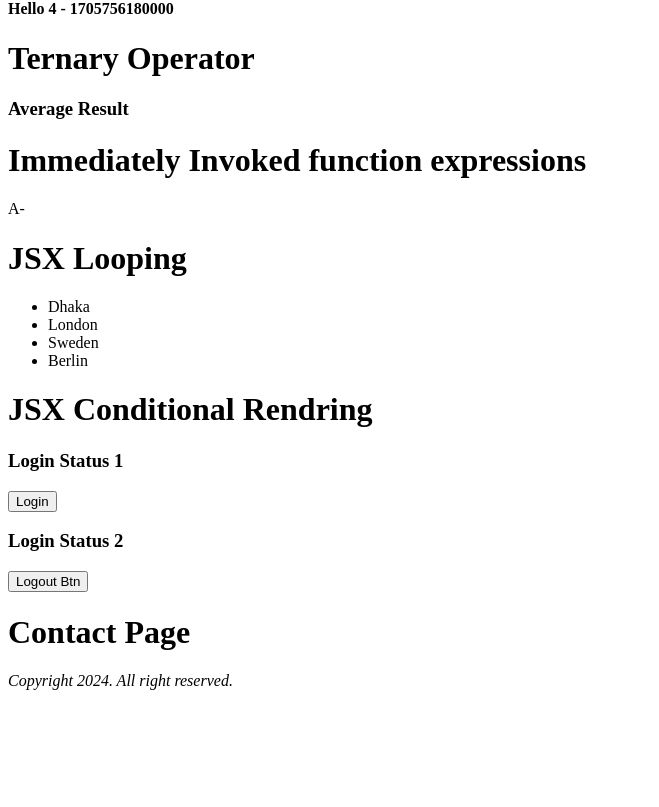
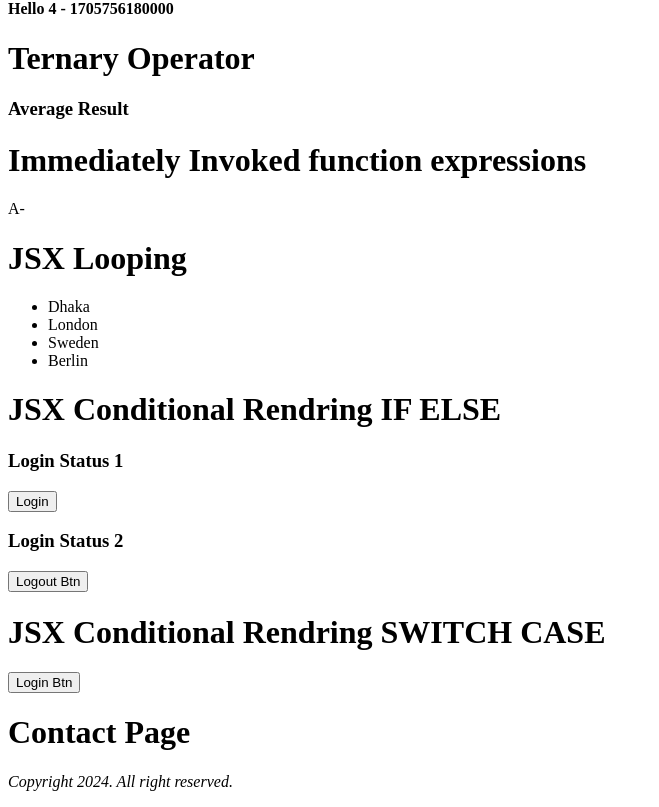
Before and after one commit to megadevlabs/vite-project, a React (Vite) app: page / in a window 1280 px wide. Shown: the part 1178-1985 px from the top of the page, without its empty margins (0-659 px from the left). Before the commit the page ends 1884 px from the top, so only its background shows below. Built offline with nearby package versions, Linux system fonts and the light colour scheme.

Commit message:
Commit for JSX Conditional Rendering using SWITCH CASE

```diff
--- a/src/component/About.jsx
+++ b/src/component/About.jsx
@@ -10,6 +10,18 @@ const About = () => {
       return <button>Login Btn</button>;
     }
   };
+
+  const renderSwitch = status => {
+    switch (status) {
+      case true:
+        return <button>Logout Btn</button>;
+      case false:
+        return <button>Login Btn</button>;
+      default:
+        return null;
+    }
+  };
+
   return (
     <div>
       <h1> Hello 1</h1>
@@ -44,7 +56,7 @@ const About = () => {
         })}
       </ul>
 
-      <h1>JSX Conditional Rendring</h1>
+      <h1>JSX Conditional Rendring IF ELSE</h1>
       {/* Method 1 */}
       <h3>Login Status 1</h3>
       {status == true ? <button>Logout</button> : <button>Login</button>}
@@ -52,6 +64,9 @@ const About = () => {
       {/* Method 2 */}
       <h3>Login Status 2</h3>
       {LoginStatusBtn(true)}
+
+      <h1>JSX Conditional Rendring SWITCH CASE</h1>
+      {renderSwitch(false)}
     </div>
   );
 };
```
